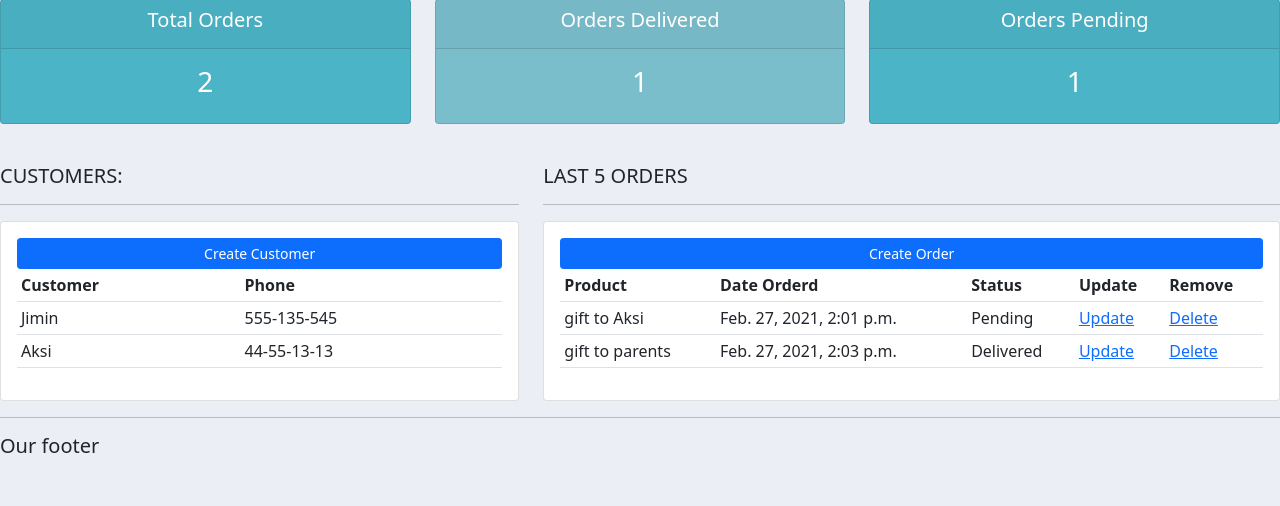
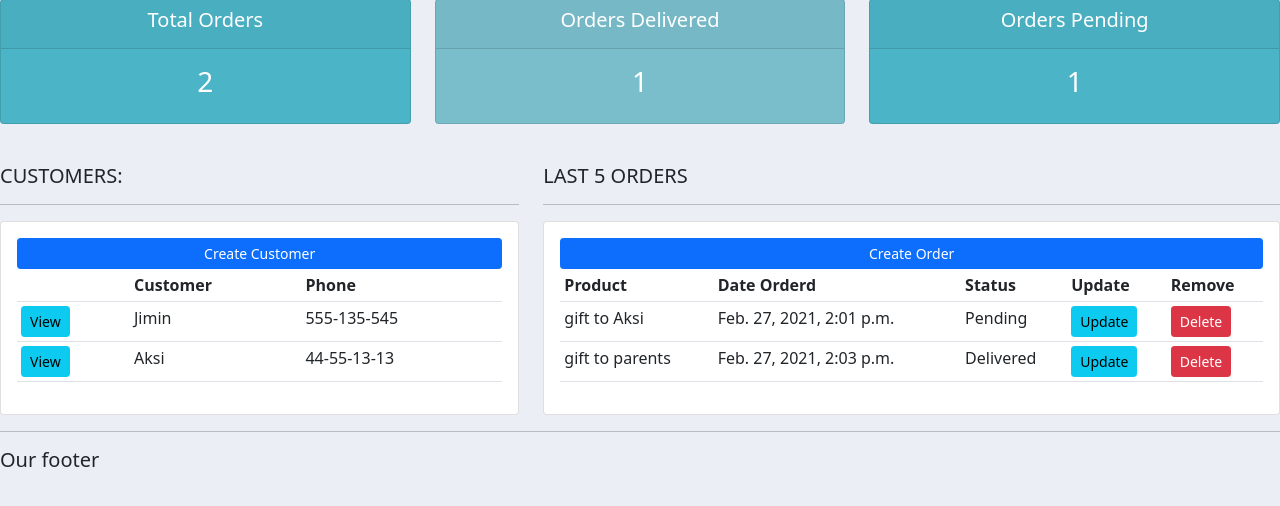
Before and after one commit to aksaule-bagytzhanova/dennis-ivy-django, a Django app: page / in a window 1280 px wide. Shown: the part 84-590 px from the top of the page. Run offline with Django 3.2, Linux system fonts and the light colour scheme; data comes from the database, SQL or seed files in the repository; some libraries are stand-ins or nearby versions.

Commit message:
Learn dynamic URL. Video 9.5

```diff
--- a/crm1/accounts/templates/accounts/dashboard.html
+++ b/crm1/accounts/templates/accounts/dashboard.html
@@ -12,7 +12,7 @@
             <a class="btn btn-primary btn-sm btn-block" href="">Create Customer</a>
             <table class="table table-sm">
                 <tr>
-
+                    <th></th>
                     <th>Customer</th>
                     <th>Phone</th>
 
@@ -20,6 +20,7 @@
 
                 {% for customer in customers %}
                 <tr>
+                    <td><a class='btn btn-sm btn-info' href="{% url 'customer' customer.id %}">View</a></td>
                     <td>{{customer.name}}</td>
                     <td>{{customer.phone}}</td>
                 </tr>
@@ -48,8 +49,8 @@
                     <td>{{order.product}}</td>
                     <td>{{order.date_created}}</td>
                     <td>{{order.status}}</td>
-                    <td><a href="">Update</a></td>
-                    <td><a href="">Delete</a></td>
+                    <td><a class="btn btn-sm btn-info" href="">Update</a></td>
+                    <td><a class="btn btn-sm btn-danger" href="">Delete</a></td>
                 </tr>
 
                 {% endfor %}
--- a/crm1/accounts/templates/accounts/navbar.html
+++ b/crm1/accounts/templates/accounts/navbar.html
@@ -8,10 +8,10 @@
     <div class="collapse navbar-collapse" id="navbarNav">
       <ul class="navbar-nav">
         <li class="nav-item active">
-          <a class="nav-link" href="#">Dashboard</a>
+          <a class="nav-link" href="{% url 'home' %}">Dashboard</a>
         </li>
         <li class="nav-item">
-          <a class="nav-link" href="#">Products</a>
+          <a class="nav-link" href="{% url 'products' %}">Products</a>
         </li>
 
       </ul>
--- a/crm1/accounts/urls.py
+++ b/crm1/accounts/urls.py
@@ -2,8 +2,8 @@ from django.urls import path
 from . import views
 
 urlpatterns = [
-    path('', views.home),
-    path('products/', views.products),
-    path('customer/<str:pk_test>/', views.customer),
+    path('', views.home, name ='home'),
+    path('products/', views.products, name='products'),
+    path('customer/<str:pk_test>/', views.customer,name='customer'),
 
 ]
```
